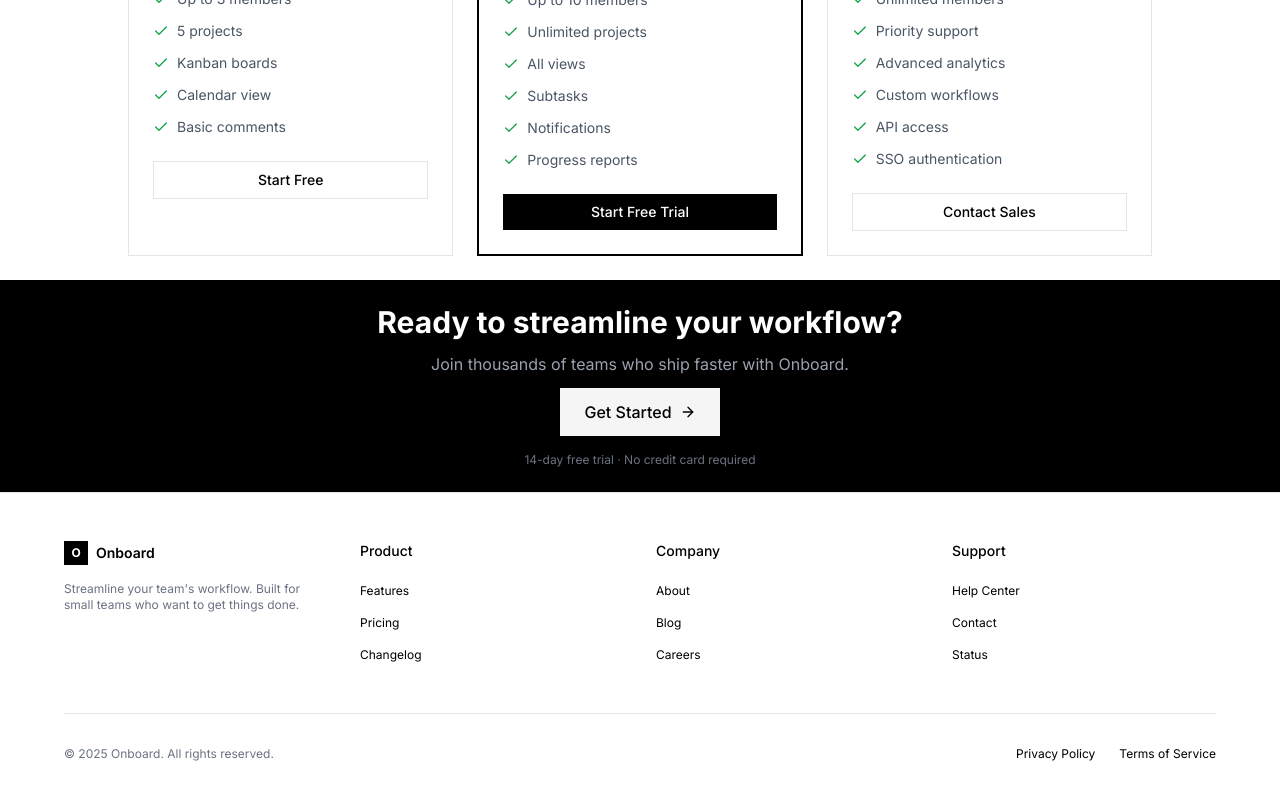
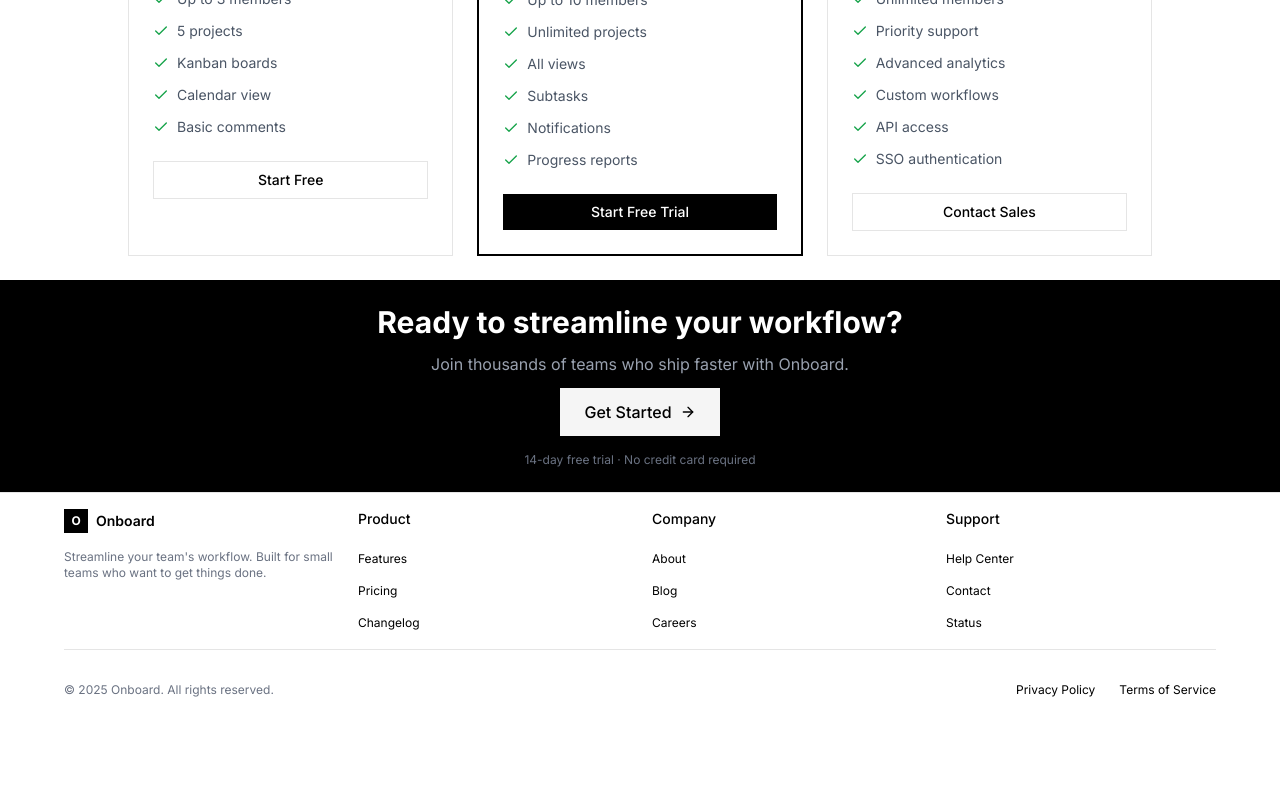
Before and after one commit to samuel-sarmah/onboad, a Next.js app: page / in a window 1280 px wide. Shown: the part 1421-2221 px from the top of the page. After the commit the page ends 2135 px from the top, so only its background shows below. Built offline with nearby package versions, Linux system fonts and the light colour scheme.

Commit message:
Reduce Footer padding

```diff
--- a/src/components/landing/Footer.tsx
+++ b/src/components/landing/Footer.tsx
@@ -2,9 +2,9 @@ import Link from "next/link";
 
 export function Footer() {
   return (
-    <footer className="py-12 px-6 border-t border-border">
+    <footer className="py-4 px-6 border-t border-border">
       <div className="max-w-6xl mx-auto">
-        <div className="grid grid-cols-2 md:grid-cols-4 gap-8 mb-12">
+        <div className="grid grid-cols-2 md:grid-cols-4 gap-6 mb-4">
           <div>
             <div className="flex items-center gap-2 mb-4">
               <div className="w-6 h-6 bg-primary flex items-center justify-center">
```
